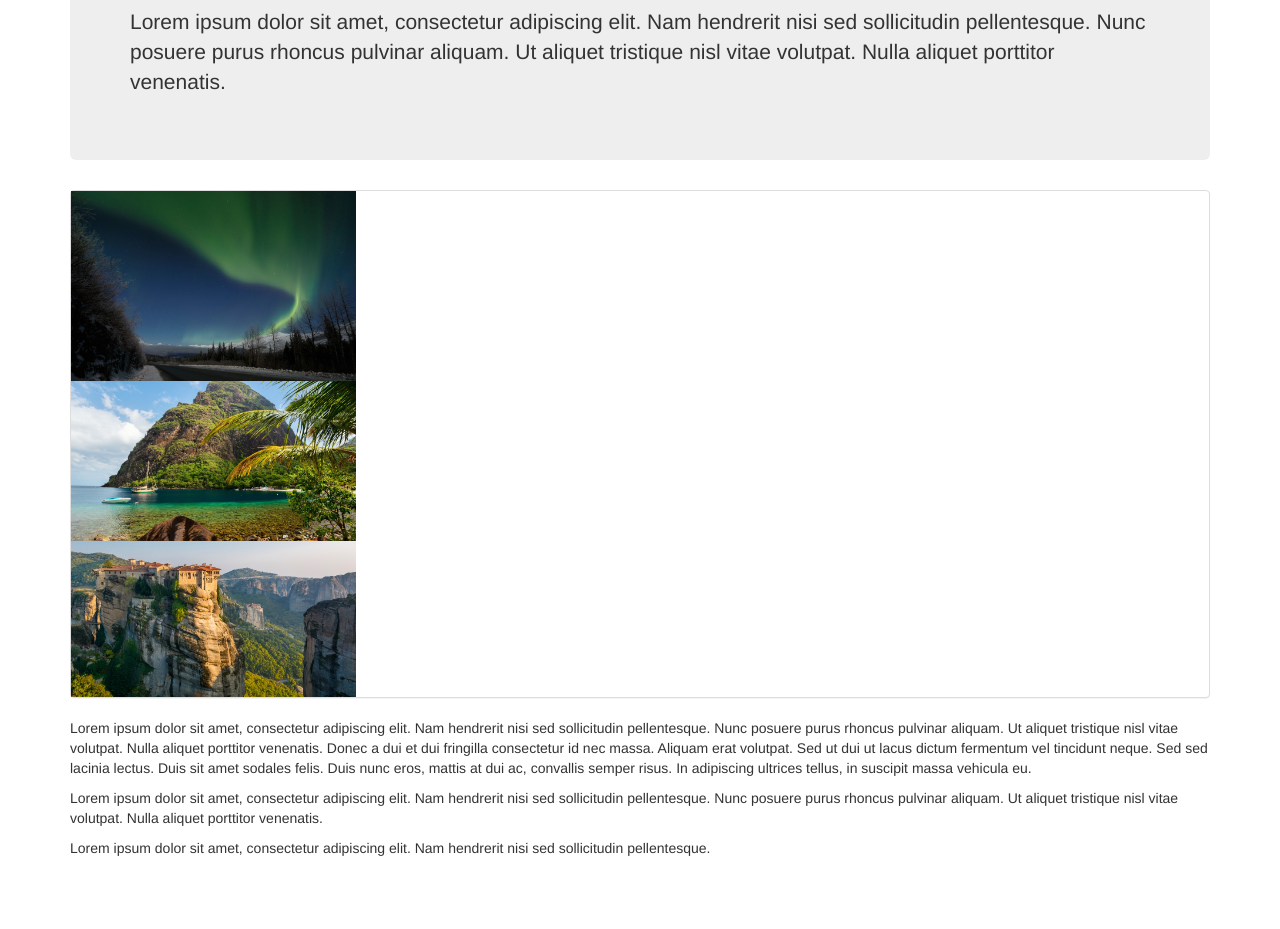
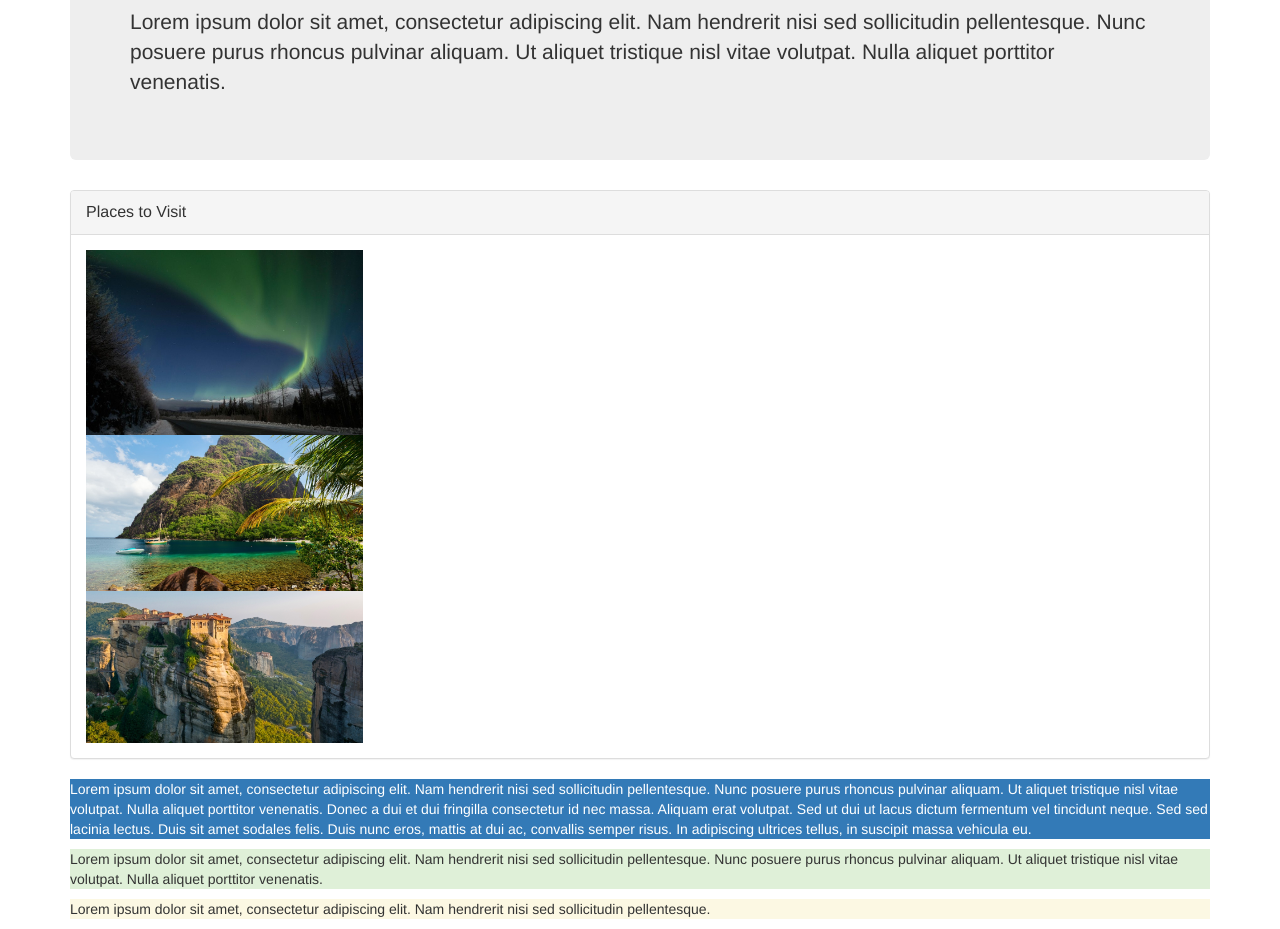
Before and after one commit to stockampj/vacay, a plain HTML site: page index.html in a window 1280 px wide. Shown: the part 140-1069 px from the top of the page. Before the commit the page ends 1008 px from the top, so only its background shows below. Drawn offline with Linux system fonts and the light colour scheme.

Commit message:
add more helper styles.

```diff
--- a/index.html
+++ b/index.html
@@ -13,21 +13,24 @@
         <p>Lorem ipsum dolor sit amet, consectetur adipiscing elit. Nam hendrerit nisi sed sollicitudin pellentesque. Nunc posuere purus rhoncus pulvinar aliquam. Ut aliquet tristique nisl vitae volutpat. Nulla aliquet porttitor venenatis.</p>
       </div>
       <div class="panel panel-default">
-        <img class="column" src="img/artic.jpg" alt="image 1">
-        <img class="column" src="img/beach.jpg" alt="image 2">
-        <img class="column" src="img/mountain.jpg" alt="image 3">
+        <div class="panel-heading">
+            <p class="panel-title">Places to Visit</p>
+        </div>
+        <div class="panel-body">
+          <img class="column" src="img/artic.jpg" alt="image 1">
+          <img class="column" src="img/beach.jpg" alt="image 2">
+          <img class="column" src="img/mountain.jpg" alt="image 3">
+        </div>
       </div>
       <div class="<blockquote">
-        <p>Lorem ipsum dolor sit amet, consectetur adipiscing elit. Nam hendrerit nisi sed sollicitudin pellentesque. Nunc posuere purus rhoncus pulvinar aliquam. Ut aliquet tristique nisl vitae volutpat. Nulla aliquet porttitor venenatis. Donec a dui et dui fringilla consectetur id nec massa. Aliquam erat volutpat. Sed ut dui ut lacus dictum fermentum vel tincidunt neque. Sed sed lacinia lectus. Duis sit amet sodales felis. Duis nunc eros, mattis at dui ac, convallis semper risus. In adipiscing ultrices tellus, in suscipit massa vehicula eu.</p>
+        <p class="bg-primary">Lorem ipsum dolor sit amet, consectetur adipiscing elit. Nam hendrerit nisi sed sollicitudin pellentesque. Nunc posuere purus rhoncus pulvinar aliquam. Ut aliquet tristique nisl vitae volutpat. Nulla aliquet porttitor venenatis. Donec a dui et dui fringilla consectetur id nec massa. Aliquam erat volutpat. Sed ut dui ut lacus dictum fermentum vel tincidunt neque. Sed sed lacinia lectus. Duis sit amet sodales felis. Duis nunc eros, mattis at dui ac, convallis semper risus. In adipiscing ultrices tellus, in suscipit massa vehicula eu.</p>
       </div>
       <div class="<blockquote">
-        <p>Lorem ipsum dolor sit amet, consectetur adipiscing elit. Nam hendrerit nisi sed sollicitudin pellentesque. Nunc posuere purus rhoncus pulvinar aliquam. Ut aliquet tristique nisl vitae volutpat. Nulla aliquet porttitor venenatis. </p>
+        <p class="bg-success">Lorem ipsum dolor sit amet, consectetur adipiscing elit. Nam hendrerit nisi sed sollicitudin pellentesque. Nunc posuere purus rhoncus pulvinar aliquam. Ut aliquet tristique nisl vitae volutpat. Nulla aliquet porttitor venenatis. </p>
       </div>
       <div class="<blockquote">
-        <p>Lorem ipsum dolor sit amet, consectetur adipiscing elit. Nam hendrerit nisi sed sollicitudin pellentesque.</p>
+        <p class="bg-warning">Lorem ipsum dolor sit amet, consectetur adipiscing elit. Nam hendrerit nisi sed sollicitudin pellentesque.</p>
       </div>
-
-
     </div>
   </body>
 </html>
```
